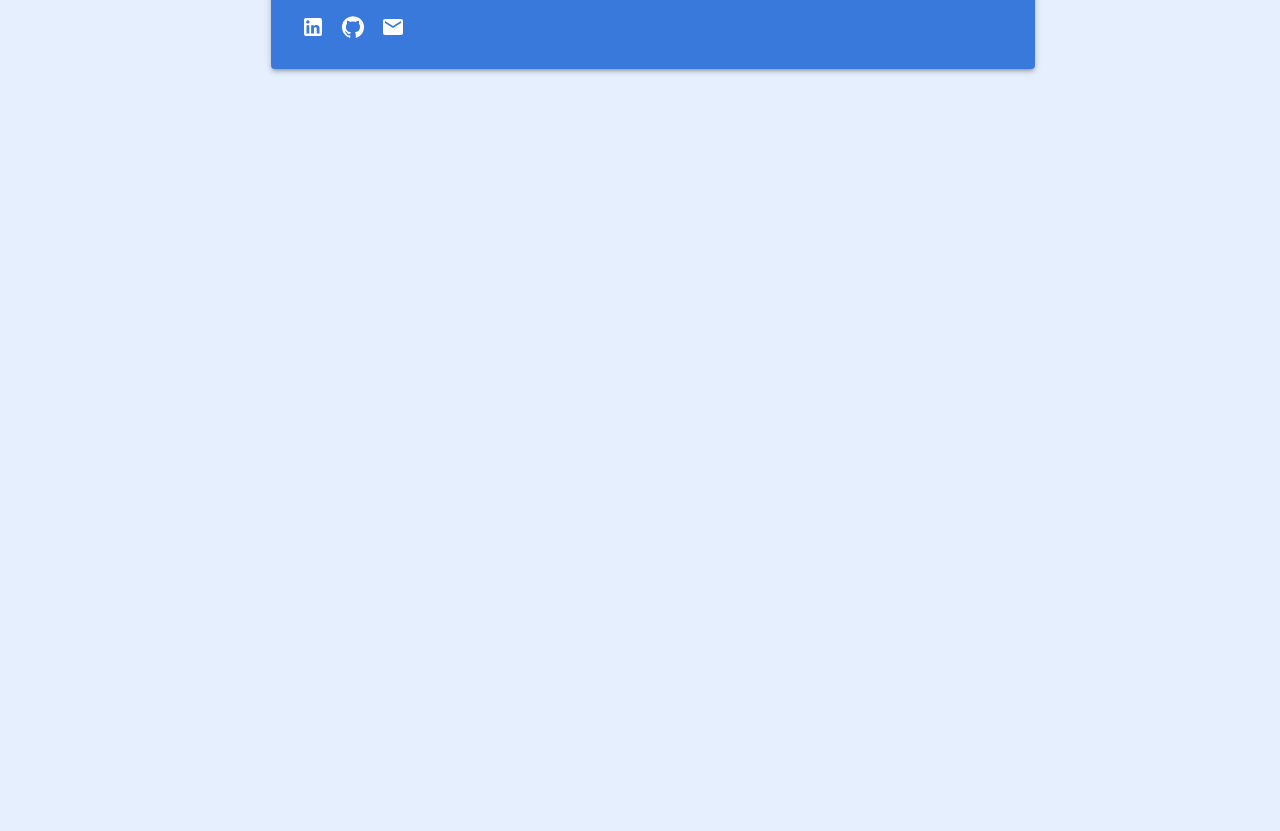
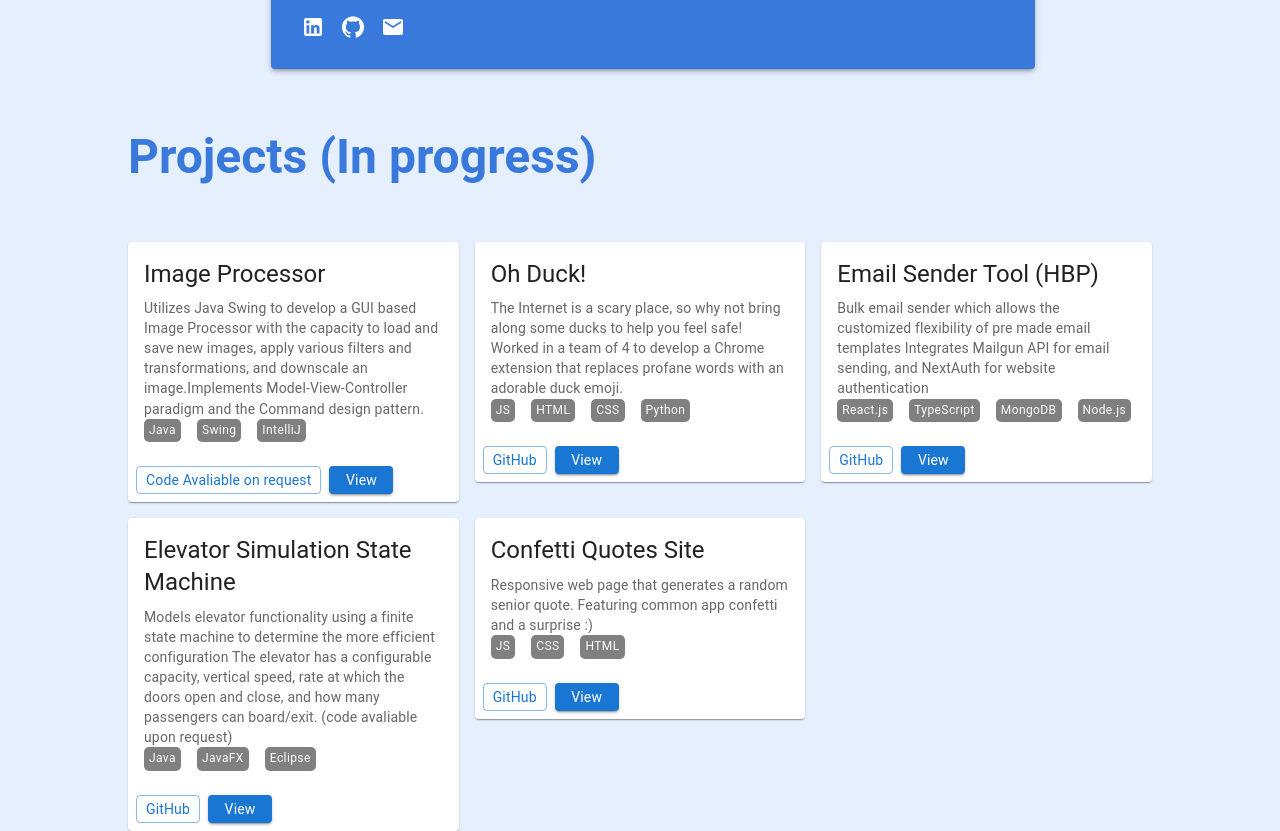
Before and after one commit to karynayen/karyna-portfolio, a React (Create React App) app: page / in a window 1280 px wide. Shown: the part 640-1471 px from the top of the page. Before the commit the page ends 800 px from the top, so only its background shows below. Built offline with nearby package versions, Linux system fonts and the light colour scheme.

Commit message:
add tech stack portion to projects and add clickable buttons to project cards

```diff
--- a/src/App.js
+++ b/src/App.js
@@ -99,9 +99,12 @@ function App() {
           </Stack>
         </IntroPaper>
       </CenteredBox>
-
+      <br></br>
+      <br></br>
+      <br></br>
+      {/* IMPROVE LOL */}
       {/* ADD THIS BACK !!*/}
-      {/* <Projects ></Projects> */}
+      <Projects ></Projects>
 
 
     </>
--- a/src/components/projects/projects.js
+++ b/src/components/projects/projects.js
@@ -1,4 +1,4 @@
-import Card from '@mui/material/Card';
+import { Card, Stack } from '@mui/material';
 import CardActions from '@mui/material/CardActions';
 import CardContent from '@mui/material/CardContent';
 import CardMedia from '@mui/material/CardMedia';
@@ -12,7 +12,9 @@ import GitHubIcon from '@mui/icons-material/GitHub';
 
 
 //MAKE DATA A TEXT FIME
-//MAYBE MAKE AVALIABLITY A BOOLEAN
+// EDIT THE CARD
+//MAKE ALL CARDS THE SAME SIZE?
+
 function Projects() {
     const projects = [
         {
@@ -24,7 +26,7 @@ function Projects() {
                 'Utilizes Java Swing to develop a GUI based Image Processor with the capacity to load and save new images, ' +
                 'apply various filters and transformations, and downscale an image.' +
                 'Implements Model-View-Controller paradigm and the Command design pattern.',
-            technologies: ['Java', 'Swing', 'Github'],
+            technologies: ['Java', 'Swing', 'IntelliJ'],
             buttonMessage: 'Code Avaliable On Request',
             buttonLink: '',  // REDIRECT TO A CONTACT ME PAGE
             viewLink: '' // OPEN PROJECT DETAIL PAGE
@@ -37,7 +39,7 @@ function Projects() {
             description:
                 'The Internet is a scary place, so why not bring along some ducks to help you feel safe! ' +
                 'Worked in a team of 4 to develop a Chrome extension that replaces profane words with an adorable duck emoji.',
-            technologies: ['Java Script', 'HTML', 'CSS', 'Python', 'Github'],
+            technologies: ['JS', 'HTML', 'CSS', 'Python'],
             buttonMessage: 'View On Github',
             buttonLink: 'https://github.com/v-bow/ohDuck',
             viewLink: '' // OPEN PROJECT DETAIL PAGE
@@ -50,7 +52,7 @@ function Projects() {
             description:
                 'Bulk email sender which allows the customized flexibility of pre made email templates ' +
                 'Integrates Mailgun API for email sending, and NextAuth for website authentication',
-            technologies: ['React.js', 'TypeScript', 'MongoDB', ' Node.js', 'GitHub'],
+            technologies: ['React.js', 'TypeScript', 'MongoDB', ' Node.js'],
             buttonMessage: 'View On Github',
             buttonLink: 'https://github.com/HackBeanpot/internal-tools',
             viewLink: '' // OPEN PROJECT DETAIL PAGE
@@ -64,7 +66,7 @@ function Projects() {
                 'Models elevator functionality using a finite state machine to determine the more efficient configuration ' +
                 'The elevator has a configurable capacity, vertical speed, rate at which the doors open and close, ' +
                 'and how many passengers can board/exit. (code avaliable upon request)',
-            technologies: ['Java', 'JavaFX', 'Eclipse', 'Github'],
+            technologies: ['Java', 'JavaFX', 'Eclipse',],
             buttonMessage: 'Code Avaliable On Request',
             buttonLink: '', // REDIRECT TO A CONTACT ME PAGE,
             viewLink: '' // OPEN PROJECT DETAIL PAGE
@@ -85,13 +87,17 @@ function Projects() {
 
     return (
         <>
-
             {/* FIX THE GRID IS KIND OF OFF CENTER STILL  */}
+            {/* FIX THE SPACIGN + PADDING */}
             <CenteredBox>
                 <Box sx={{
                     width: '80%'
                 }}>
-                    <h1>Projects</h1>
+
+                    <Typography variant="h3" gutterBottom component="div" sx={{color:'#3979DB', fontWeight: 'bold'}}>
+                        Projects (In progress)
+                    </Typography>
+
                     <br></br>
                     <br></br>
                     <Grid container spacing={2}>
@@ -104,12 +110,16 @@ function Projects() {
                                         </Typography>
                                         <Typography variant="body2" color="text.secondary">
                                             {project.description}
-
                                         </Typography>
+                                        <TechStack project={project}></TechStack>
                                     </CardContent>
                                     <CardActions>
                                         <GitHubButton project={project}>{project.buttonMessage}</GitHubButton>
-                                        <Button size="small" sx={{ textTransform: 'none' }}>View</Button>
+                                        <Button variant="contained" size="small" sx={{ textTransform: 'none' }}>
+                                            <Typography variant="body2">
+                                                View
+                                            </Typography>
+                                        </Button>
                                     </CardActions>
                                 </Card>
                             </Grid>
@@ -120,14 +130,50 @@ function Projects() {
         </>
     );
 }
-function GitHubButton({project}) {
+// WHY DO WE NEED CURLY BRACE?
+//ADD STYLING LATER
+function GitHubButton({ project }) {
     if (project.codeAvaliable === true) {
-        return(<> <p>View On Github</p></>);
+        return (
+            <>
+                <Button variant="outlined" size="small" sx={{ textTransform: 'none' }}
+                    onClick={() => window.open(project.buttonLink, "_blank")}>
+                    <Stack spacing={1} direction="row" >
+                        <Typography variant="body2">
+                            GitHub
+                        </Typography>
+                    </Stack>
+                </Button>
+            </>);
     } else {
-        return(<> <p>Code Avaliable on request {project.name}</p> </>);
-        // onClick={() => window.open(project.buttonLink, "_blank")}>
-        // {project.buttonMessage}
+        return (
+            <>
+                <Button variant="outlined" size="small" sx={{ textTransform: 'none' }}
+                    onClick={() => window.open(project.buttonLink, "_blank")}>
+                    <Typography variant="body2">
+                        Code Avaliable on request
+                    </Typography>
+                </Button>
+            </>
+        );
     }
 }
 
+// CHANGE COLOR
+//FIX OVERFLOW
+
+function TechStack({ project }) {
+    return (<>
+        <Stack spacing={2} direction="row" >
+            {project.technologies.map((tool) =>
+                <Box sx={{ borderRadius: '5px', padding: '2px 5px 2px 5px', backgroundColor: 'gray' }}>
+                    <Typography sx={{ color: 'white' }} variant="caption" display="block">
+                        {tool}
+                    </Typography>
+                </Box>
+            )}
+        </Stack>
+    </>);
+}
+
 export default Projects;
```
